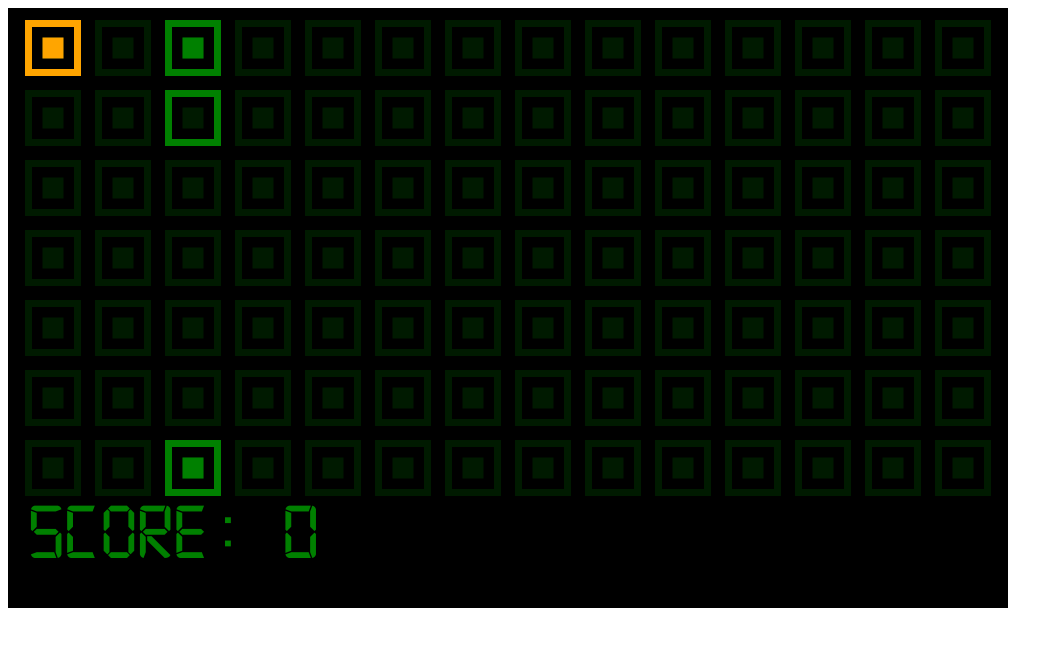
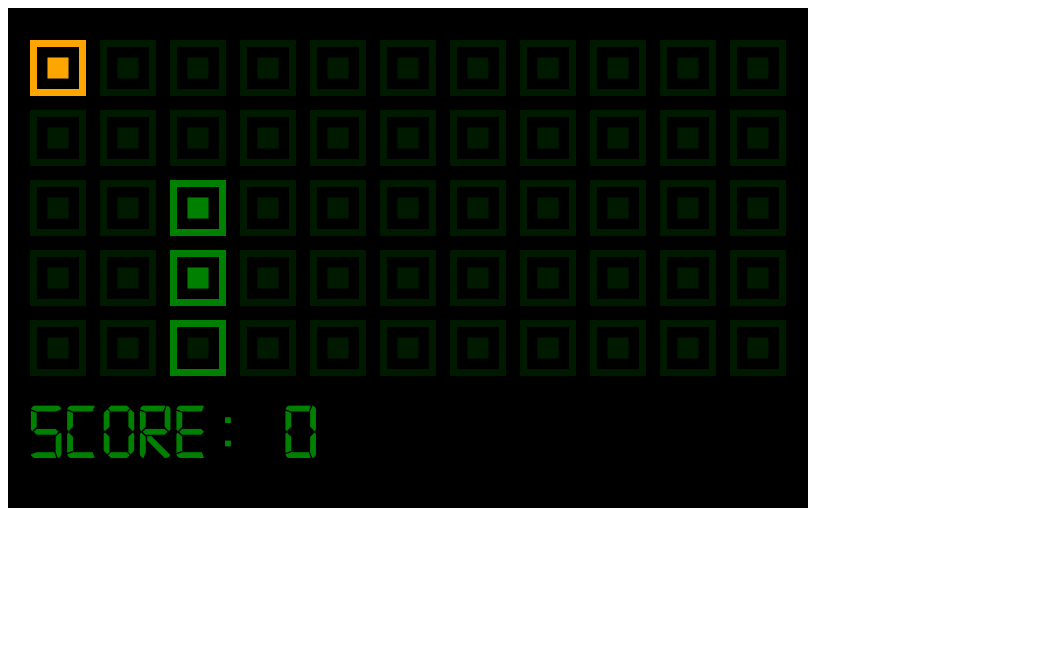
Before and after one commit to Dmitrycmc/snake-game, a React app: page public/index.html in a window 1280 px wide. Shown: the whole page, without its empty margins (0-1063 px from the left). Built offline with nearby package versions, Linux system fonts and the light colour scheme.

Commit message:
Refactored

```diff
--- a/public/index.html
+++ b/public/index.html
@@ -13,6 +13,6 @@
   </head>
   <body>
     <noscript>You need to enable JavaScript to run this app.</noscript>
-    <canvas id="canvas" width="1000" height="600"></canvas>
+    <div id="root" />
   </body>
 </html>
--- /dev/null
+++ b/src/constants/directions.js
@@ -0,0 +1,4 @@
+export const UP = 'up';
+export const DOWN = 'down';
+export const LEFT = 'left';
+export const RIGHT = 'right';
--- /dev/null
+++ b/src/draw/background.js
@@ -0,0 +1,20 @@
+import { fillPixel, strokePixel } from './pixel';
+
+const drawFadedPixel = (ctx, viewParams, i, j) => {
+    strokePixel(ctx, viewParams, i, j, 'rgba(0, 128, 0, 0.2)');
+    fillPixel(ctx, viewParams, i, j, 'rgba(0, 128, 0, 0.2');
+};
+
+const fillBackground = (ctx, viewParams) => {
+    const { width, height, displayHeight, columns, rows } = viewParams;
+    ctx.fillStyle = 'black';
+    ctx.fillRect(0, 0, width, height + displayHeight);
+
+    for (let i = 0; i < columns; i++) {
+        for (let j = 0; j < rows; j++) {
+            drawFadedPixel(ctx, viewParams, i, j);
+        }
+    }
+};
+
+export default fillBackground;
--- /dev/null
+++ b/src/draw/display.js
@@ -0,0 +1,11 @@
+const getScore = state => state.coords.length - 3;
+
+const drawDisplay = (ctx, viewParams, state) => {
+    const { height, displayHeight } = viewParams;
+    ctx.fillStyle = 'green';
+    ctx.font = '80px Digital';
+    ctx.textBaseline = 'middle';
+    ctx.fillText(`Score: ${getScore(state)}`, 20, height + displayHeight / 2);
+};
+
+export default drawDisplay;
--- /dev/null
+++ b/src/draw/draw.js
@@ -0,0 +1,14 @@
+import fillBackground from './background';
+import drawSnake from './snake';
+import drawFeed from './feed';
+import drawDisplay from './display';
+
+const draw = (ctx, viewParams, state) => {
+    ctx.clearRect(0, 0, viewParams.width, viewParams.height);
+    fillBackground(ctx, viewParams);
+    drawSnake(ctx, viewParams, state);
+    drawFeed(ctx, viewParams, state);
+    drawDisplay(ctx, viewParams, state);
+};
+
+export default draw;
--- /dev/null
+++ b/src/draw/feed.js
@@ -0,0 +1,15 @@
+import { fillPixel, strokePixel } from './pixel';
+
+const drawFeedPixel = (ctx, viewParams, i, j) => {
+    strokePixel(ctx, viewParams, i, j, 'orange');
+    fillPixel(ctx, viewParams, i, j, 'orange');
+};
+
+const drawFeed = (ctx, viewParams, state) => {
+    const { feed } = state;
+    feed.forEach(({ i, j }) => {
+        drawFeedPixel(ctx, viewParams, i, j);
+    });
+};
+
+export default drawFeed;
--- /dev/null
+++ b/src/draw/pixel.js
@@ -0,0 +1,22 @@
+export const strokePixel = (ctx, viewParams, i, j, color) => {
+    const { lineWidth, xPadding, yPadding, cellWidth } = viewParams;
+    ctx.strokeStyle = color;
+    ctx.lineWidth = lineWidth;
+    ctx.strokeRect(
+        xPadding + cellWidth * i + lineWidth * 1.5,
+        yPadding + cellWidth * j + lineWidth * 1.5,
+        cellWidth - 3 * lineWidth,
+        cellWidth - 3 * lineWidth
+    );
+};
+
+export const fillPixel = (ctx, viewParams, i, j, color) => {
+    const { lineWidth, xPadding, yPadding, cellWidth } = viewParams;
+    ctx.fillStyle = color;
+    ctx.fillRect(
+        xPadding + cellWidth * i + 3.5 * lineWidth,
+        yPadding + cellWidth * j + 3.5 * lineWidth,
+        cellWidth - 7 * lineWidth,
+        cellWidth - 7 * lineWidth
+    );
+};
--- /dev/null
+++ b/src/draw/snake.js
@@ -0,0 +1,20 @@
+import { fillPixel, strokePixel } from './pixel';
+
+const drawSnakeMember = (ctx, viewParams, i, j) => {
+    strokePixel(ctx, viewParams, i, j, viewParams.SNAKE_COLOR);
+    fillPixel(ctx, viewParams, i, j, viewParams.SNAKE_COLOR);
+};
+
+const drawHead = (ctx, viewParams, i, j) => {
+    strokePixel(ctx, viewParams, i, j, viewParams.SNAKE_COLOR);
+};
+
+const drawSnake = (ctx, viewParams, state) => {
+    const [head, ...body] = state.coords;
+    drawHead(ctx, viewParams, head.i, head.j);
+    body.forEach(({ i, j }) => {
+        drawSnakeMember(ctx, viewParams, i, j);
+    });
+};
+
+export default drawSnake;
--- a/src/index.js
+++ b/src/index.js
@@ -1,32 +1,22 @@
-import { generateFreePixel } from './utils/helper';
 import './index.css';
-import pickSound from './assets/sounds/pick.wav';
-import hitSound from './assets/sounds/hit.wav';
-
-const pickAudio = new Audio(pickSound);
-const hitAudio = new Audio(hitSound);
-
-const UP = 'up';
-const DOWN = 'down';
-const LEFT = 'left';
-const RIGHT = 'right';
-const walls = false;
-
-const getDefaultState = () => ({
-    speed: 10,
-    coords: [{ i: 2, j: 2 }, { i: 2, j: 1 }, { i: 2, j: 0 }],
-    feed: [{ i: 0, j: 0 }],
-    direction: DOWN
-});
+import draw from './draw/draw';
+import update from './update/update';
+import { DOWN, LEFT, RIGHT, UP } from './constants/directions';
 
 const SNAKE_COLOR = 'green';
 
-const canvas = document.getElementById('canvas');
+const width = 800;
+const height = 400;
+const displayHeight = 100;
+
+const canvas = document.createElement('canvas');
+canvas.setAttribute('width', width);
+canvas.setAttribute('height', height + displayHeight);
+const root = document.getElementById('root');
+root.appendChild(canvas);
+
 const ctx = canvas.getContext('2d');
 
-const displayHeight = 100;
-const width = canvas.width;
-const height = canvas.height - displayHeight;
 const cellWidth = 70;
 const lineWidth = cellWidth / 10;
 
@@ -36,142 +26,23 @@ const columns = Math.floor(width / cellWidth);
 const yPadding = (height % cellWidth) / 2;
 const xPadding = (width % cellWidth) / 2;
 
-let state = getDefaultState();
-
-const getScore = () => state.coords.length - 3;
-
-const isPixelsEqual = (p1, p2) => p1.i === p2.i && p1.j === p2.j;
-
-const update = () => {
-    const { coords, direction, feed } = state;
-    const head = coords[0];
-    const tag = coords[coords.length - 1];
-    const body = coords.slice(1, -1);
-
-    let lookahead;
-    switch (direction) {
-        case UP:
-            lookahead = { i: head.i, j: head.j - 1 };
-            break;
-        case DOWN:
-            lookahead = { i: head.i, j: head.j + 1 };
-            break;
-        case LEFT:
-            lookahead = { i: head.i - 1, j: head.j };
-            break;
-        case RIGHT:
-            lookahead = { i: head.i + 1, j: head.j };
-            break;
-        default:
-    }
-
-    if (body.some(f => isPixelsEqual(f, lookahead))) {
-        hitAudio.play();
-        state = getDefaultState();
-        return;
-    }
-
-    if (lookahead.i < 0 || lookahead.i >= columns || lookahead.j < 0 || lookahead.j >= rows) {
-        if (walls) {
-            hitAudio.play();
-            state = getDefaultState();
-            return;
-        } else {
-            lookahead.i = (lookahead.i + columns) % columns;
-            lookahead.j = (lookahead.j + rows) % rows;
-        }
-    }
-
-    const eaten = feed.find(f => isPixelsEqual(f, lookahead));
-    if (eaten) {
-        pickAudio.play();
-        state.feed = [...feed.filter(f => f !== eaten), generateFreePixel([...coords, ...feed], rows, columns)];
-        state.coords = [lookahead, head, ...body, tag];
-    } else {
-        state.coords = [lookahead, head, ...body];
-    }
+const viewParams = {
+    displayHeight,
+    width,
+    height,
+    cellWidth,
+    lineWidth,
+    rows,
+    columns,
+    yPadding,
+    xPadding,
+    SNAKE_COLOR
 };
 
-const fillBackground = () => {
-    ctx.fillStyle = 'black';
-    ctx.fillRect(0, 0, width, height + displayHeight);
-
-    for (let i = 0; i < columns; i++) for (let j = 0; j < rows; j++) drawFadedPixel(i, j);
-};
-
-const strokePixel = (i, j, color) => {
-    ctx.strokeStyle = color;
-    ctx.lineWidth = lineWidth;
-    ctx.strokeRect(
-        xPadding + cellWidth * i + lineWidth * 1.5,
-        yPadding + cellWidth * j + lineWidth * 1.5,
-        cellWidth - 3 * lineWidth,
-        cellWidth - 3 * lineWidth
-    );
-};
-
-const fillPixel = (i, j, color) => {
-    ctx.fillStyle = color;
-    ctx.fillRect(
-        xPadding + cellWidth * i + 3.5 * lineWidth,
-        yPadding + cellWidth * j + 3.5 * lineWidth,
-        cellWidth - 7 * lineWidth,
-        cellWidth - 7 * lineWidth
-    );
-};
-
-const drawFadedPixel = (i, j) => {
-    strokePixel(i, j, 'rgba(0, 128, 0, 0.2)');
-    fillPixel(i, j, 'rgba(0, 128, 0, 0.2');
-};
-
-const drawFeedPixel = (i, j) => {
-    strokePixel(i, j, 'orange');
-    fillPixel(i, j, 'orange');
-};
-
-const drawMember = (i, j) => {
-    strokePixel(i, j, SNAKE_COLOR);
-    fillPixel(i, j, SNAKE_COLOR);
-};
-
-const drawHead = (i, j) => {
-    strokePixel(i, j, SNAKE_COLOR);
-};
-
-const drawSnake = () => {
-    const [head, ...body] = state.coords;
-    drawHead(head.i, head.j);
-    body.forEach(({ i, j }) => {
-        drawMember(i, j);
-    });
-};
-
-const drawFeed = () => {
-    const { feed } = state;
-    feed.forEach(({ i, j }) => {
-        drawFeedPixel(i, j);
-    });
-};
-
-const drawScore = () => {
-    ctx.fillStyle = 'green';
-    ctx.font = '80px Digital';
-    ctx.textBaseline = 'middle';
-    ctx.fillText(`Score: ${getScore()}`, 20, height + displayHeight / 2);
-};
-
-const draw = () => {
-    ctx.clearRect(0, 0, width, height);
-    fillBackground();
-    drawSnake();
-    drawFeed();
-    drawScore();
-};
-
+let state = null;
 const loop = () => {
-    update();
-    draw();
+    state = update(viewParams, state);
+    draw(ctx, viewParams, state);
     setTimeout(loop, 1000 / state.speed);
 };
 
@@ -198,10 +69,5 @@ const keyPressHandler = e => {
     }
 };
 
-const init = () => {
-    window.onkeydown = keyPressHandler;
-    draw();
-    loop();
-};
-
-init();
+window.onkeydown = keyPressHandler;
+loop();
--- /dev/null
+++ b/src/update/update.js
@@ -0,0 +1,71 @@
+import { generateFreePixel, isPixelsEqual } from '../utils/helper';
+import { DOWN, LEFT, RIGHT, UP } from '../constants/directions';
+import pickSound from '../assets/sounds/pick.wav';
+import hitSound from '../assets/sounds/hit.wav';
+
+const pickAudio = new Audio(pickSound);
+const hitAudio = new Audio(hitSound);
+
+const getDefaultState = () => ({
+    speed: 5,
+    coords: [{ i: 2, j: 2 }, { i: 2, j: 1 }, { i: 2, j: 0 }],
+    feed: [{ i: 0, j: 0 }],
+    direction: DOWN,
+    walls: false
+});
+
+const update = (viewParams, state) => {
+    if (!state) return getDefaultState();
+
+    const { coords, direction, feed } = state;
+    const { columns, rows } = viewParams;
+    const head = coords[0];
+    const tag = coords[coords.length - 1];
+    const body = coords.slice(1, -1);
+
+    let lookahead;
+    switch (direction) {
+        case UP:
+            lookahead = { i: head.i, j: head.j - 1 };
+            break;
+        case DOWN:
+            lookahead = { i: head.i, j: head.j + 1 };
+            break;
+        case LEFT:
+            lookahead = { i: head.i - 1, j: head.j };
+            break;
+        case RIGHT:
+            lookahead = { i: head.i + 1, j: head.j };
+            break;
+        default:
+    }
+
+    if (body.some(f => isPixelsEqual(f, lookahead))) {
+        hitAudio.play();
+        return getDefaultState();
+    }
+
+    if (lookahead.i < 0 || lookahead.i >= columns || lookahead.j < 0 || lookahead.j >= rows) {
+        if (state.walls) {
+            hitAudio.play();
+            return getDefaultState();
+        } else {
+            lookahead.i = (lookahead.i + columns) % columns;
+            lookahead.j = (lookahead.j + rows) % rows;
+        }
+    }
+
+    const eaten = feed.find(f => isPixelsEqual(f, lookahead));
+    if (eaten) {
+        pickAudio.play();
+        return {
+            ...state,
+            feed: [...feed.filter(f => f !== eaten), generateFreePixel([...coords, ...feed], rows, columns)],
+            coords: [lookahead, head, ...body, tag]
+        };
+    } else {
+        return { ...state, coords: [lookahead, head, ...body] };
+    }
+};
+
+export default update;
--- a/src/utils/helper.js
+++ b/src/utils/helper.js
@@ -21,3 +21,5 @@ export const generateFreePixel = (excludedPixels, rows, columns) => {
 
     return getPixel(hash);
 };
+
+export const isPixelsEqual = (p1, p2) => p1.i === p2.i && p1.j === p2.j;
```
